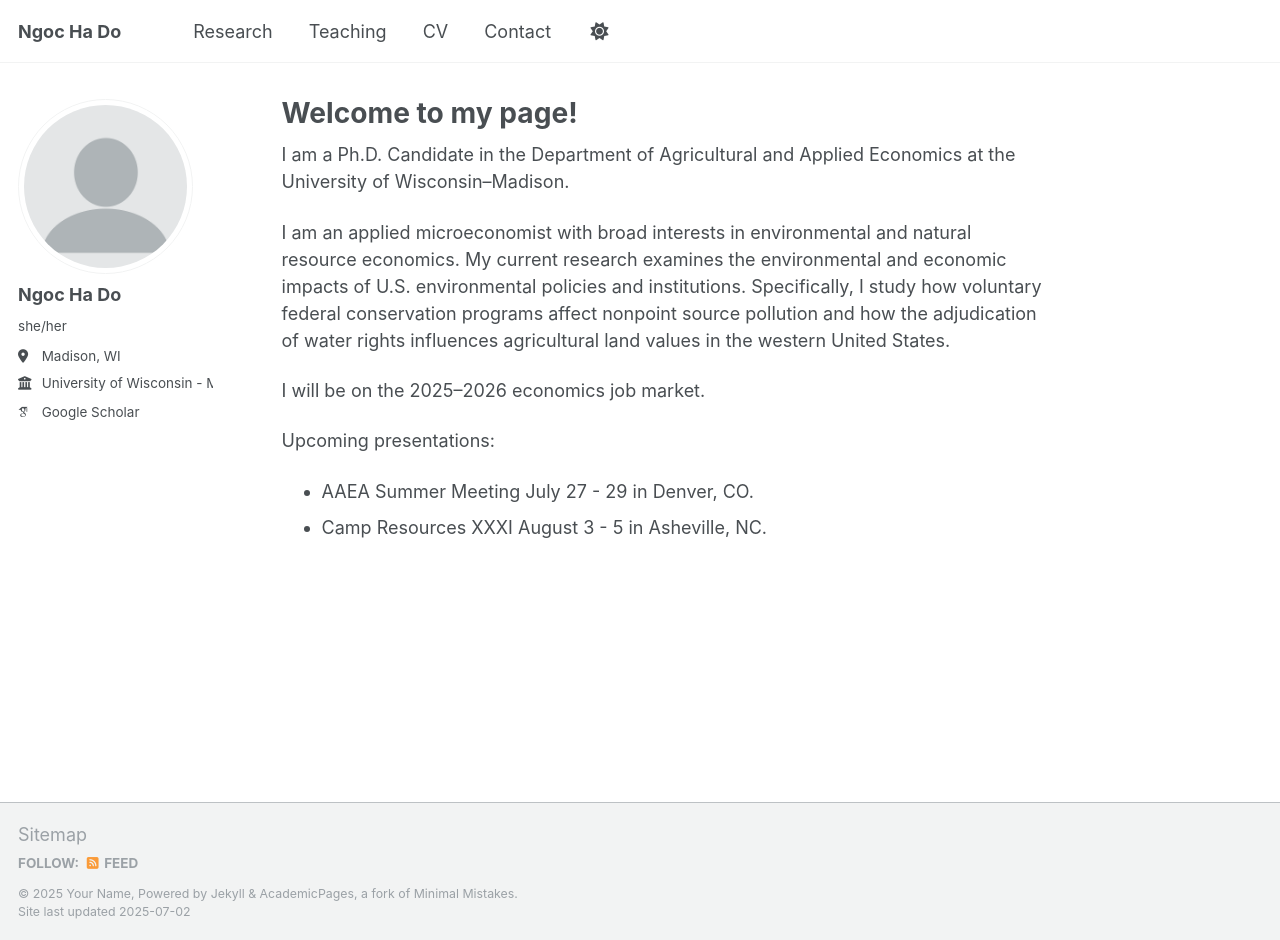
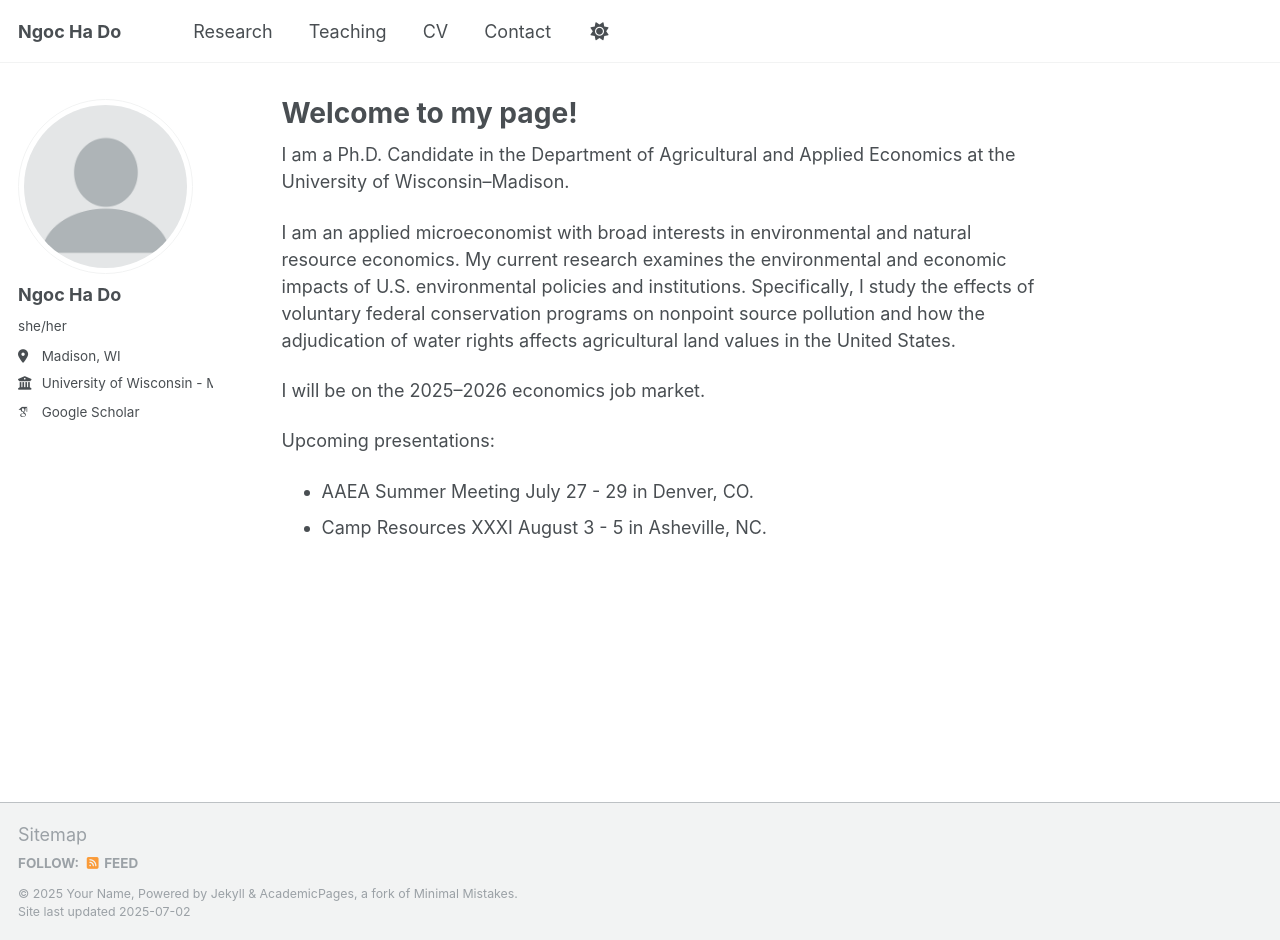
Before and after one commit to dongocha/dongocha.github.io, a Jekyll site: the page built from _pages/about.md, in a window 1280 px wide and 940 px high. Built offline with Jekyll 4.4.1, drawn with Linux system fonts in a browser that asks for light colours; some web fonts are replaced; a script that is not in the unit is left out.

Commit message:
Update about.md

```diff
--- a/_pages/about.md
+++ b/_pages/about.md
@@ -9,7 +9,7 @@ redirect_from:
 
 I am a Ph.D. Candidate in the Department of Agricultural and Applied Economics at the University of Wisconsin–Madison.
 
-I am an applied microeconomist with broad interests in environmental and natural resource economics. My current research examines the environmental and economic impacts of U.S. environmental policies and institutions. Specifically, I study how voluntary federal conservation programs affect nonpoint source pollution and how the adjudication of water rights influences agricultural land values in the western United States.
+I am an applied microeconomist with broad interests in environmental and natural resource economics. My current research examines the environmental and economic impacts of U.S. environmental policies and institutions. Specifically, I study the effects of voluntary federal conservation programs on nonpoint source pollution and how the adjudication of water rights affects agricultural land values in the United States.
 
 I will be on the 2025–2026 economics job market.
 
```
